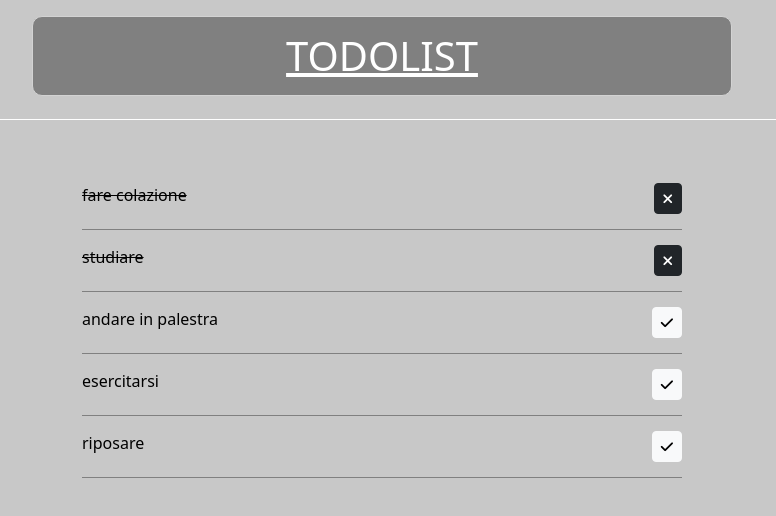
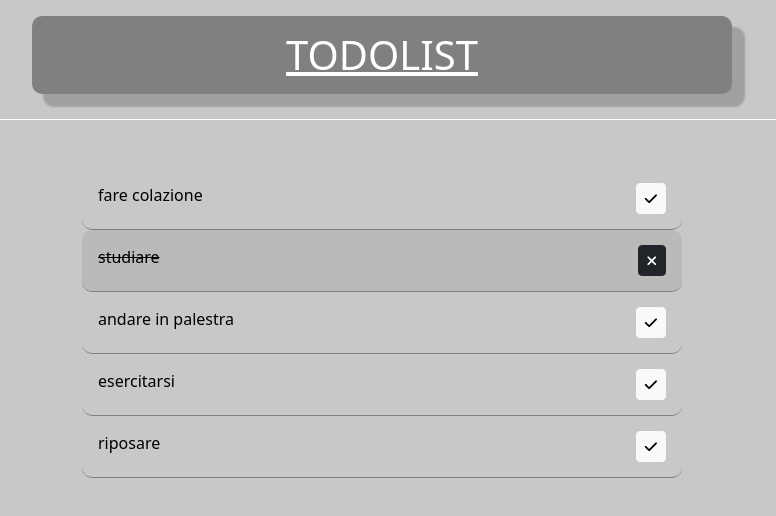
Before and after one commit to BenfanteMarco/vue-todolist, a plain HTML site: page index.html in a window 1280 px wide. Both pictures are taken after a click on the button 925 px from the left and 198 px from the top of the page. Shown: the whole page, without its empty margins (258-1034 px from the left). Drawn offline with nearby package versions, Linux system fonts and the light colour scheme.

Commit message:
added check and times script and stilyzed

```diff
--- a/css/style.css
+++ b/css/style.css
@@ -8,10 +8,10 @@ h1{
     text-decoration: underline;
     background-color: grey;
     color: white;
-    border: 1px solid lightgrey;
     padding: 15px;
     border-radius: 10px;
     width: 700px;
+    box-shadow: 12px 12px 2px 1px rgba(0, 0, 0, 0.2);
 }
 
 header{
@@ -39,4 +39,9 @@ li{
     padding: 15px 0;
     border-bottom: 1px solid grey;
     color: rgb(0, 0, 0);
+    border-radius: 10px;
 }
+
+.bg-check{
+    background-color: rgb(186, 186, 186);
+}
--- a/index.html
+++ b/index.html
@@ -27,11 +27,11 @@
                     <div class="col-12 d-flex justify-content-center">
                         <div class="content-list">
                             <ul class="list-unstyled my-5">
-                                <li v-for="(todo, index) in todoList" :key="index" :class="todo.done == true ? 'text-decoration-line-through ' : ''">
-                                    <div class="d-flex justify-content-between">
+                                <li v-for="(todo, index) in todoList" :key="index" :class="todo.done == true ? 'text-decoration-line-through bg-check ' : ''">
+                                    <div class="d-flex justify-content-between px-3">
                                         <span>{{todo.text}}</span>
                                         <div class="buttons">
-                                            <button class="btn btn-sm btn-square" :class="todo.done == true ? 'btn-dark' : 'btn-light'"><i class="fa" :class="todo.done == true ? 'fa-times' : 'fa-check'"></i></button>
+                                            <button class="btn btn-sm btn-square" :class="todo.done == true ? 'btn-dark' : 'btn-light'" @click="toggleDone(index)"><i class="fa" :class="todo.done == true ? 'fa-times' : 'fa-check'"></i></button>
                                         </div>
                                     </div>
                                 </li>
--- a/js/script.js
+++ b/js/script.js
@@ -26,5 +26,15 @@ createApp({
                 }
             ]
         }
+    },
+    methods:{
+        toggleDone(index){
+            if(this.todoList[index].done == true){
+                this.todoList[index].done = false
+            }
+            else{
+                this.todoList[index].done = true
+            }
+        }
     }
 }).mount('#app');
```
